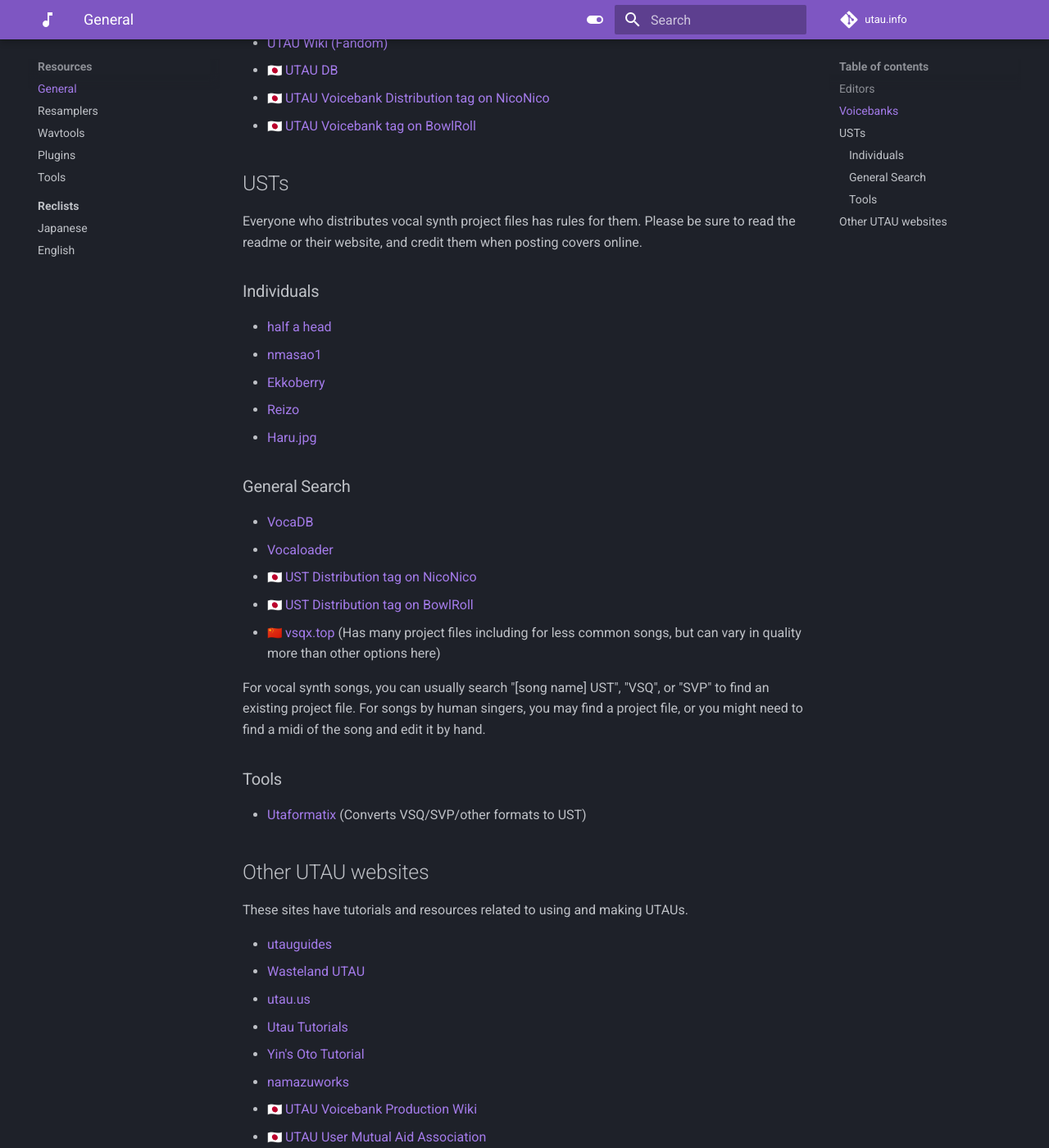
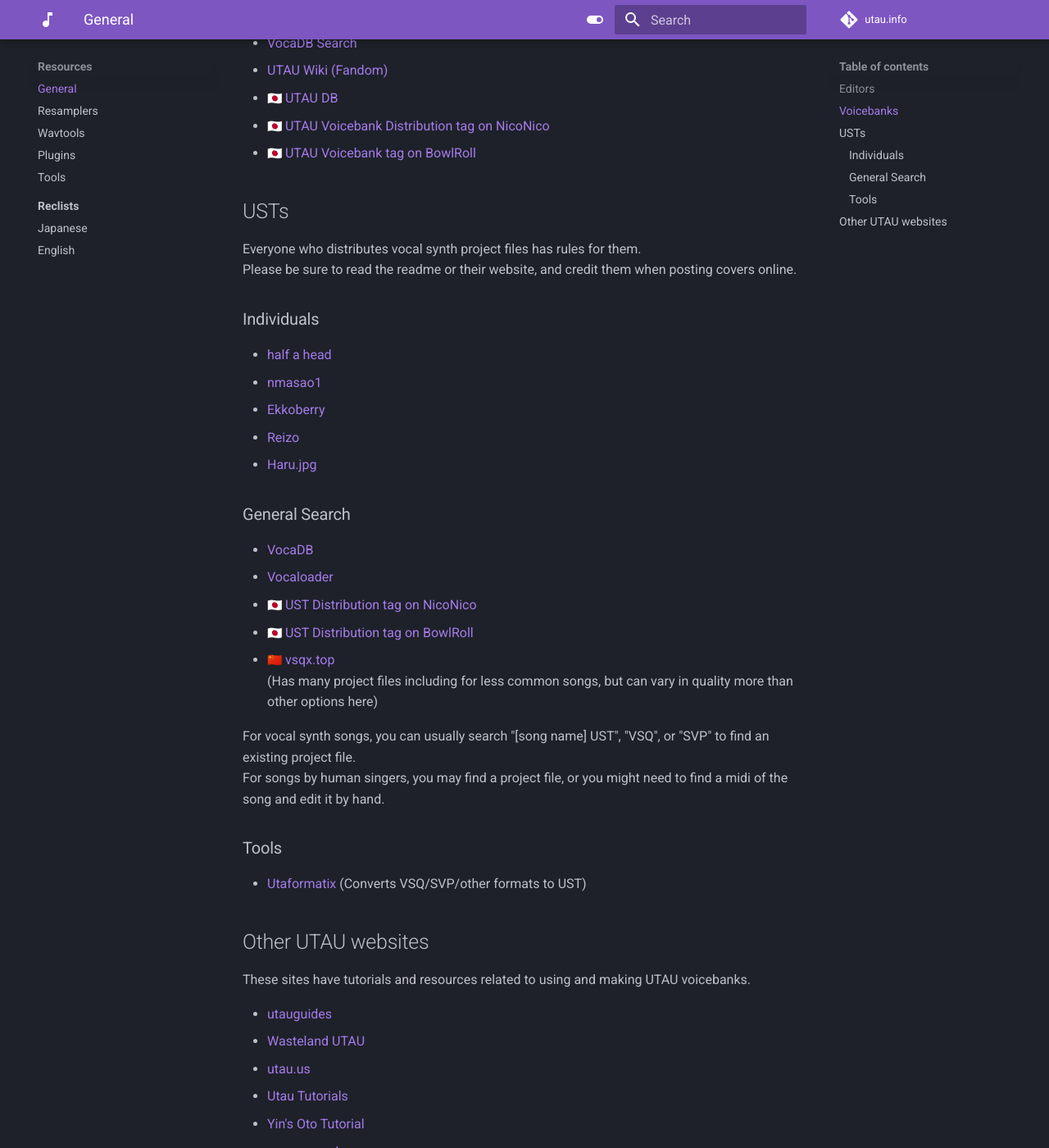
Before and after one commit to nagotown/utau.info, an MkDocs documentation site: the page built from docs/resources/general.md, in a window 1280 px wide and 1400 px high, scrolled down 557 px. Shown: the whole window at 82% size. Built offline with MkDocs 1.6.1 and Material for MkDocs 9.7.7, drawn with Linux system fonts in a browser that asks for light colours; emoji names are drawn with the system emoji font; comment, search, counter and statistics services are not loaded.

Commit message:
Adjust formatting in general.md

```diff
--- a/docs/resources/general.md
+++ b/docs/resources/general.md
@@ -9,6 +9,7 @@
 - [UTAU Repository](https://utaurepository.miraheze.org/wiki/Main_Page)
 - [UTAU Wiki 2.0](https://utau.wikidot.com)
 - [UTAU Wiki 3.0](https://utau.wiki/) (WIP)
+- [SVS Index](https://openutau.github.io/svs-index/)
 - [VocaDB Search](https://vocadb.net/Search?searchType=Artist&artistType=UTAU&childTags=false&page=1&pageSize=10&sort=SongRating)
 - [UTAU Wiki (Fandom)](https://utau.fandom.com/wiki/UTAU_wiki)
 - :flag_jp: [UTAU DB](http://utaudb.sakura.ne.jp/)
@@ -17,7 +18,8 @@
 
 ## USTs
 
-Everyone who distributes vocal synth project files has rules for them. Please be sure to read the readme or their website, and credit them when posting covers online.
+Everyone who distributes vocal synth project files has rules for them.
+Please be sure to read the readme or their website, and credit them when posting covers online.
 
 ### Individuals
 
@@ -33,9 +35,11 @@
 - [Vocaloader](https://vocaloader.app/)
 - :flag_jp: [UST Distribution tag on NicoNico](https://www.nicovideo.jp/tag/ust%E9%85%8D%E5%B8%83)
 - :flag_jp: [UST Distribution tag on BowlRoll](https://bowlroll.net/file/tag/UST%E9%85%8D%E5%B8%83)
-- :flag_cn: [vsqx.top](https://vsqx.top/) (Has many project files including for less common songs, but can vary in quality more than other options here)
+- :flag_cn: [vsqx.top](https://vsqx.top/)
+    (Has many project files including for less common songs, but can vary in quality more than other options here)
 
-For vocal synth songs, you can usually search "[song name\] UST", "VSQ", or "SVP" to find an existing project file. For songs by human singers, you may find a project file, or you might need to find a midi of the song and edit it by hand.
+For vocal synth songs, you can usually search "[song name\] UST", "VSQ", or "SVP" to find an existing project file.
+For songs by human singers, you may find a project file, or you might need to find a midi of the song and edit it by hand.
 
 ### Tools
 
@@ -43,7 +47,7 @@
 
 ## Other UTAU websites
 
-These sites have tutorials and resources related to using and making UTAUs.
+These sites have tutorials and resources related to using and making UTAU voicebanks.
 
 - [utauguides](https://utauguides.carrd.co/)
 - [Wasteland UTAU](https://wastelandutau.neocities.org/ref/resources)
```
